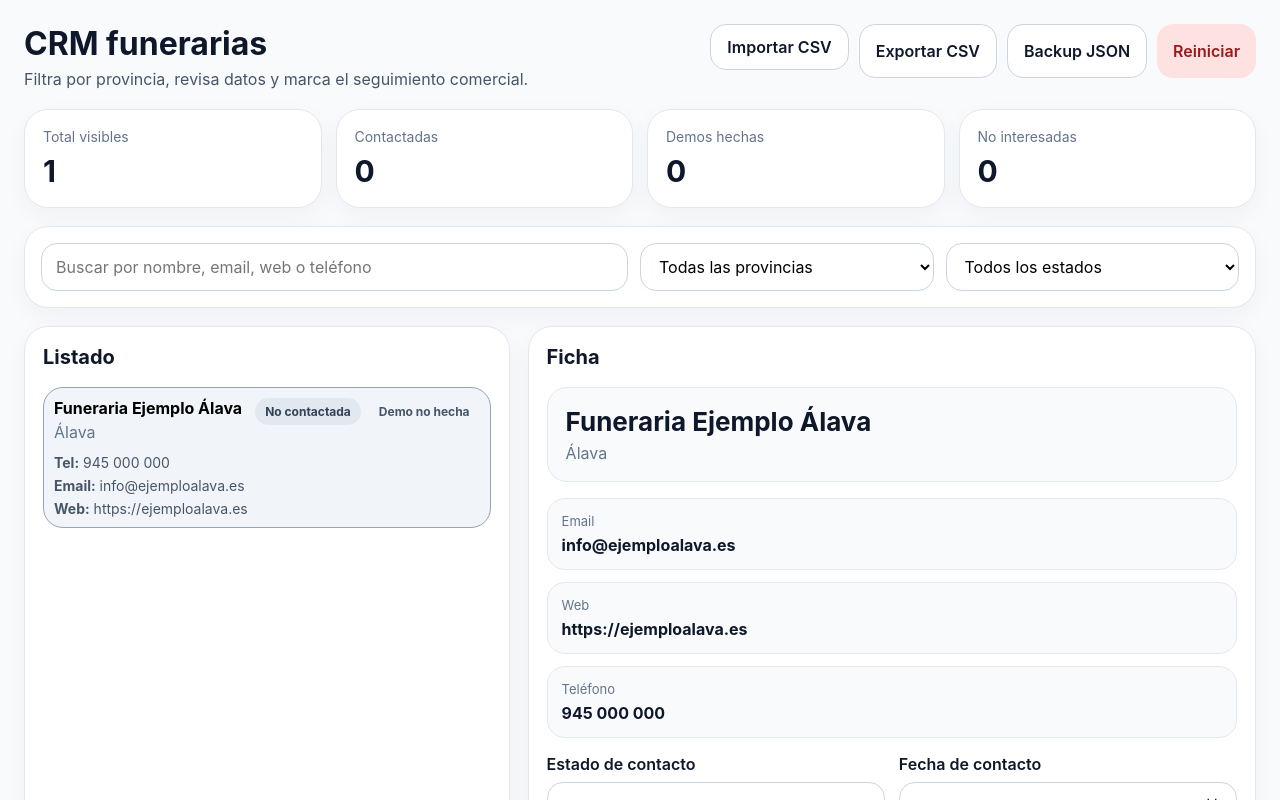
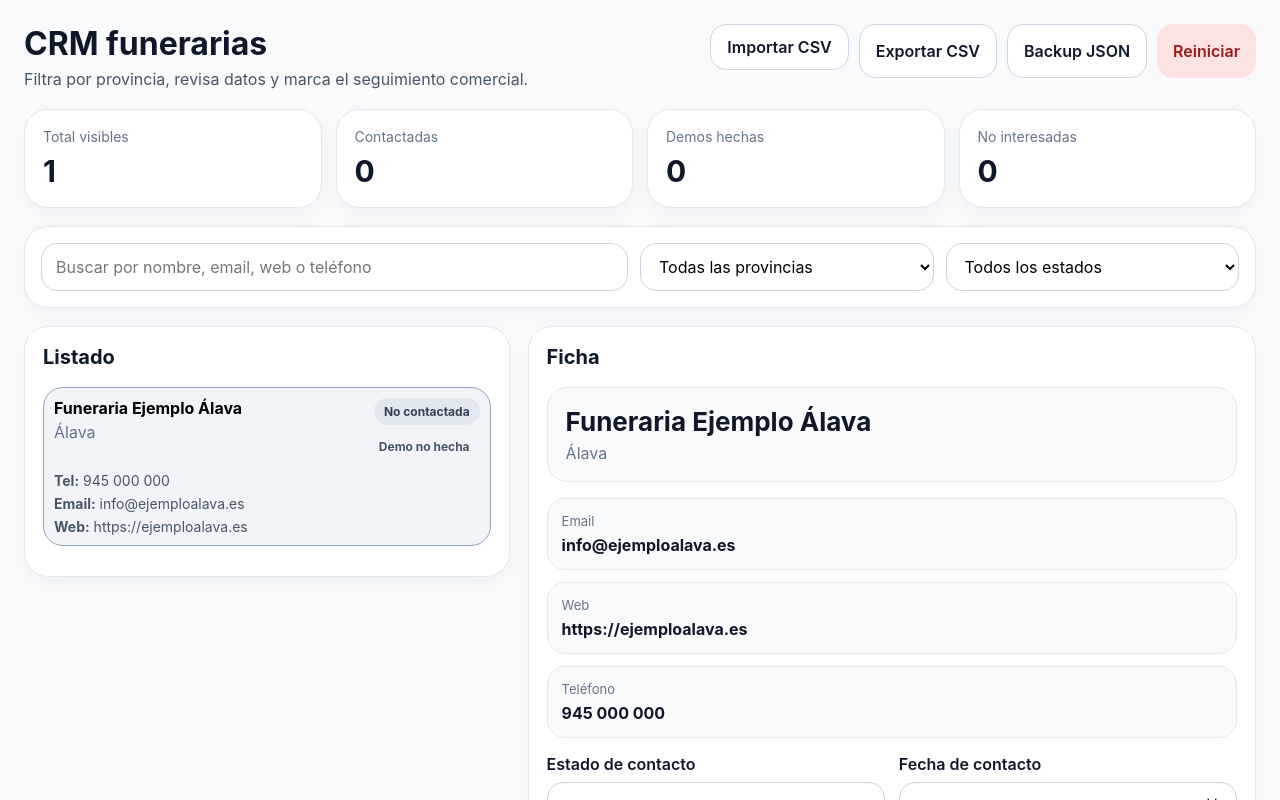
Before and after one commit to carlosescrivam-lgtm/crmedep, a React (Vite) app: page / in a window 1280 px wide. Shown: the top 800 px of the page. Built offline with nearby package versions, Linux system fonts and the light colour scheme.

Commit message:
arregla ancho de listado y ficha en CRM

```diff
--- a/src/styles.css
+++ b/src/styles.css
@@ -22,8 +22,21 @@ button, input, select, textarea { font: inherit; }
 .textarea { min-height: 150px; resize: vertical; }
 .content-grid {
   display: grid;
-  grid-template-columns: 0.8fr 1.2fr;
+  grid-template-columns: minmax(0, 0.8fr) minmax(0, 1.2fr);
   gap: 18px;
+  align-items: start;
+}
+.list-panel,
+.detail-panel {
+  min-width: 0;
+}
+
+.list-scroll,
+.detail-body,
+.lead-card,
+.info-box,
+.hero-card {
+  min-width: 0;
 }
 .panel-header { padding: 18px 18px 0; }
 .panel-header h2 { margin: 0; font-size: 20px; }
@@ -31,10 +44,30 @@ button, input, select, textarea { font: inherit; }
 .lead-card { width: 100%; text-align: left; margin-bottom: 12px; background: white; border: 1px solid #e2e8f0; border-radius: 20px; padding: 10px; cursor: pointer; }
 .lead-card:hover { background: #f8fafc; }
 .lead-card.selected { border-color: #94a3b8; background: #f1f5f9; }
-.lead-top { display: flex; justify-content: space-between; gap: 12px; align-items: flex-start; }
+.lead-top {
+  display: flex;
+  justify-content: space-between;
+  gap: 12px;
+  align-items: flex-start;
+  min-width: 0;
+}
 .lead-name { font-size: 16px; font-weight: 700; }
 .lead-province { color: #64748b; margin-top: 4px; }
-.lead-badges { display: flex; gap: 8px; flex-wrap: wrap; justify-content: flex-end; }
+.lead-badges {
+  display: flex;
+  gap: 8px;
+  flex-wrap: wrap;
+  justify-content: flex-end;
+  flex-shrink: 0;
+  max-width: 180px;
+}
+.lead-name,
+.lead-province,
+.lead-meta div,
+.info-box strong {
+  overflow-wrap: anywhere;
+  word-break: break-word;
+}
 .badge { display: inline-block; border-radius: 999px; padding: 6px 10px; font-size: 12px; font-weight: 700; }
 .badge.no_contactada { background: #e2e8f0; color: #334155; }
 .badge.contactada { background: #dbeafe; color: #1d4ed8; }
```
